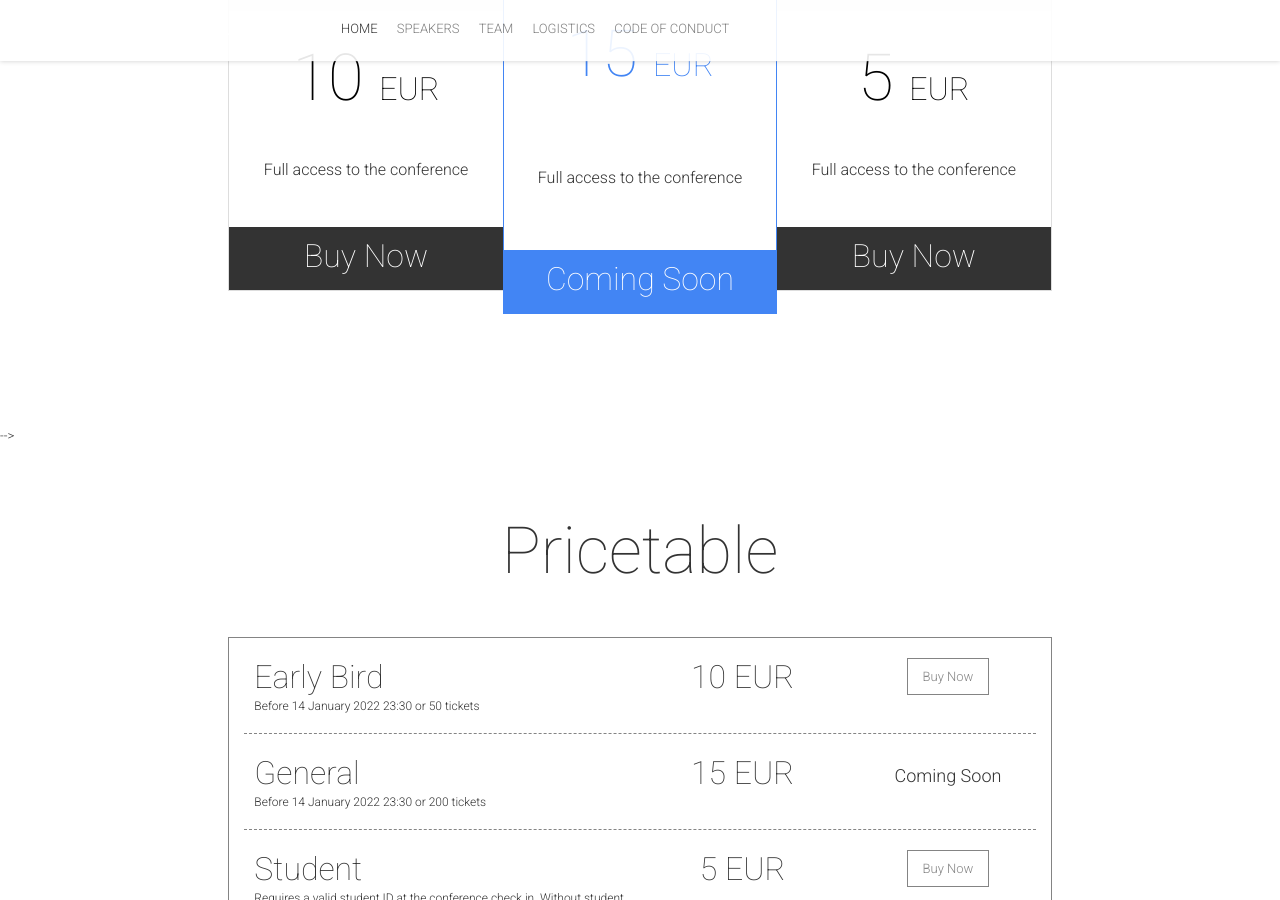
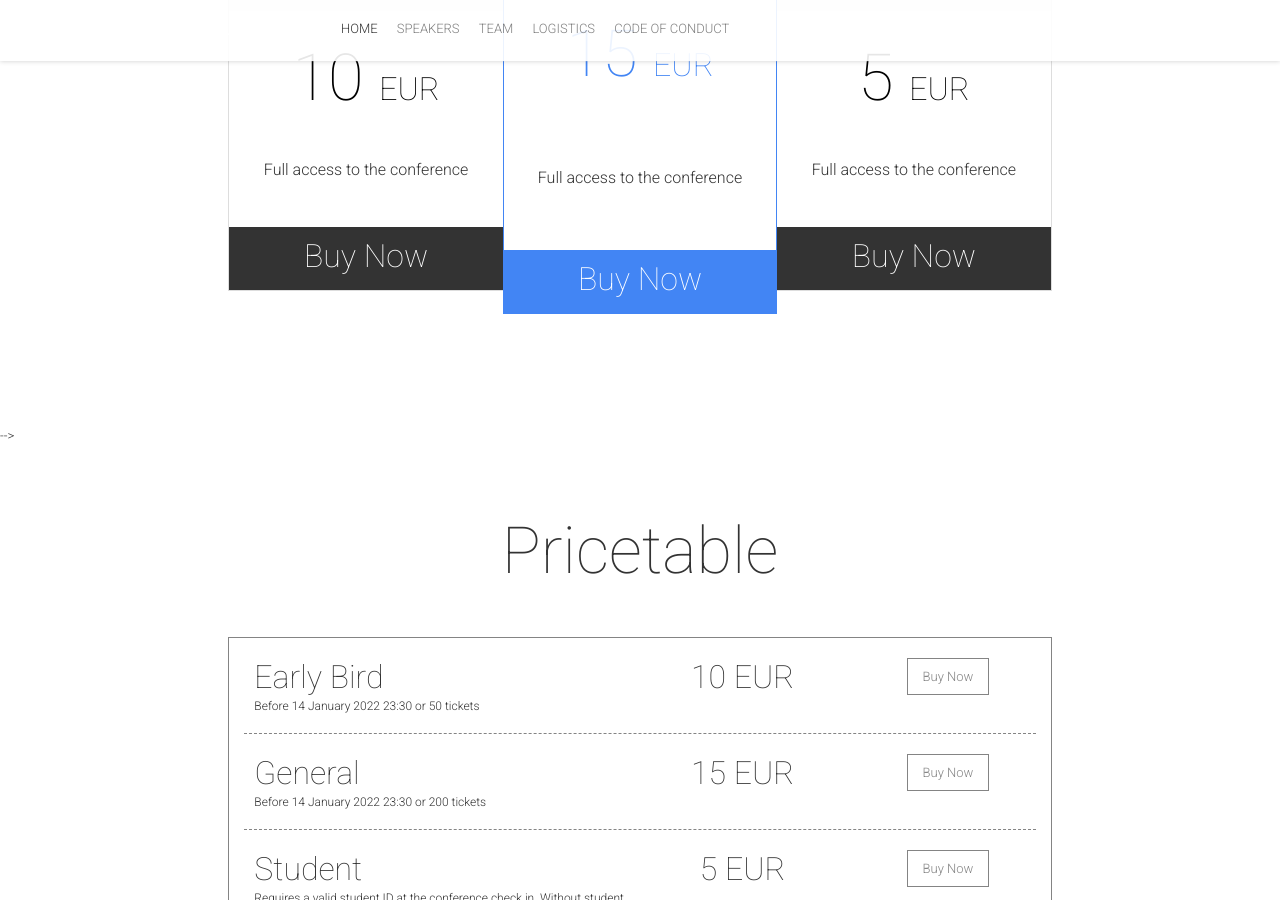
Before and after one commit to GDGMalaga/BiznagaFest-22, a Jekyll site: the page built from index.html, in a window 1280 px wide and 900 px high, scrolled down 5856 px. Built offline with Jekyll 4.4.1, drawn with Linux system fonts in a browser that asks for light colours; nearby versions of some CDN libraries; comment, search, counter and statistics services are not loaded; part of the change alters nothing that is shown.

Commit message:
fix(tickets): remove soldOut

```diff
--- a/_config.yml
+++ b/_config.yml
@@ -157,8 +157,8 @@ ticketsOffers:
   ticketContentList: [Full access to the conference]
   validFrom: "2021-11-01T00:00"
   validThrough: "2022-01-14T23:30"
-  soldOut: true
-  soldOutText: "Coming Soon"
+#  soldOut: true
+#  soldOutText: "Coming Soon"
  -
   name: "Student"
   price: "5"
```
